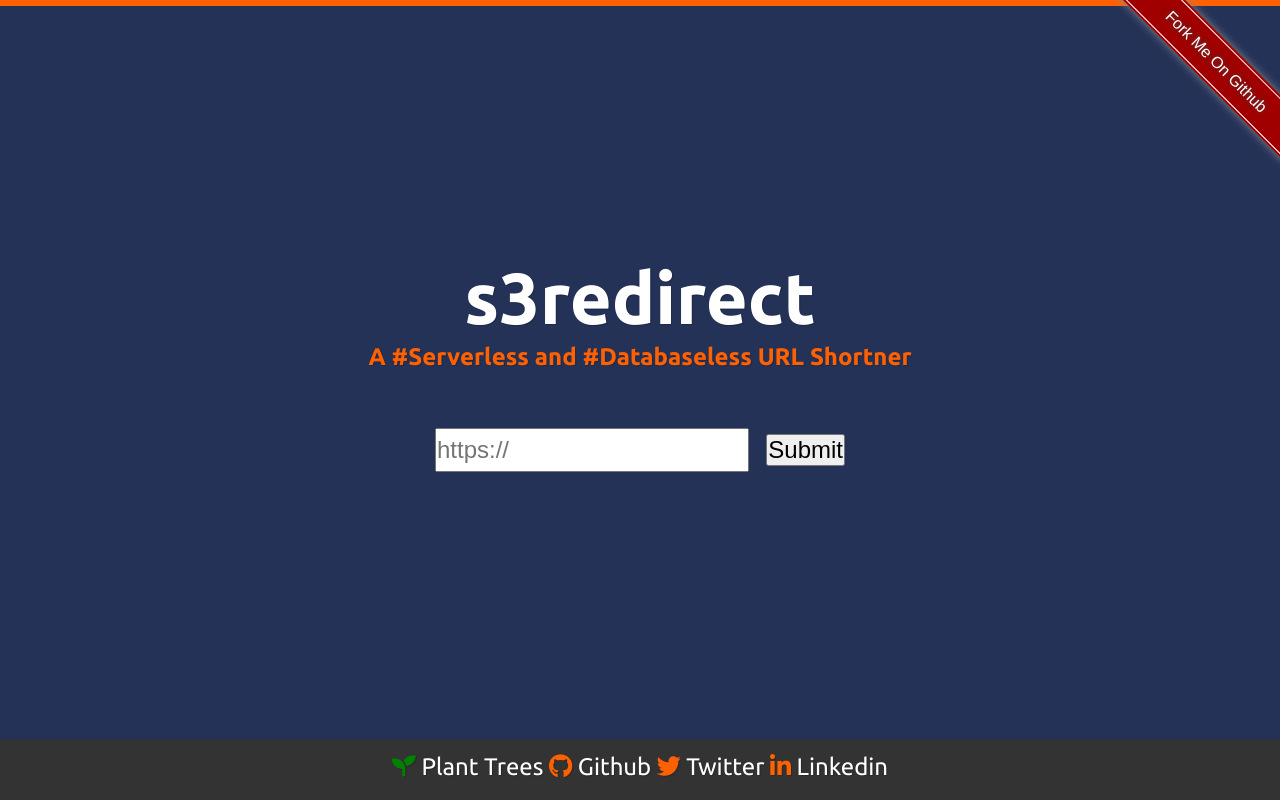
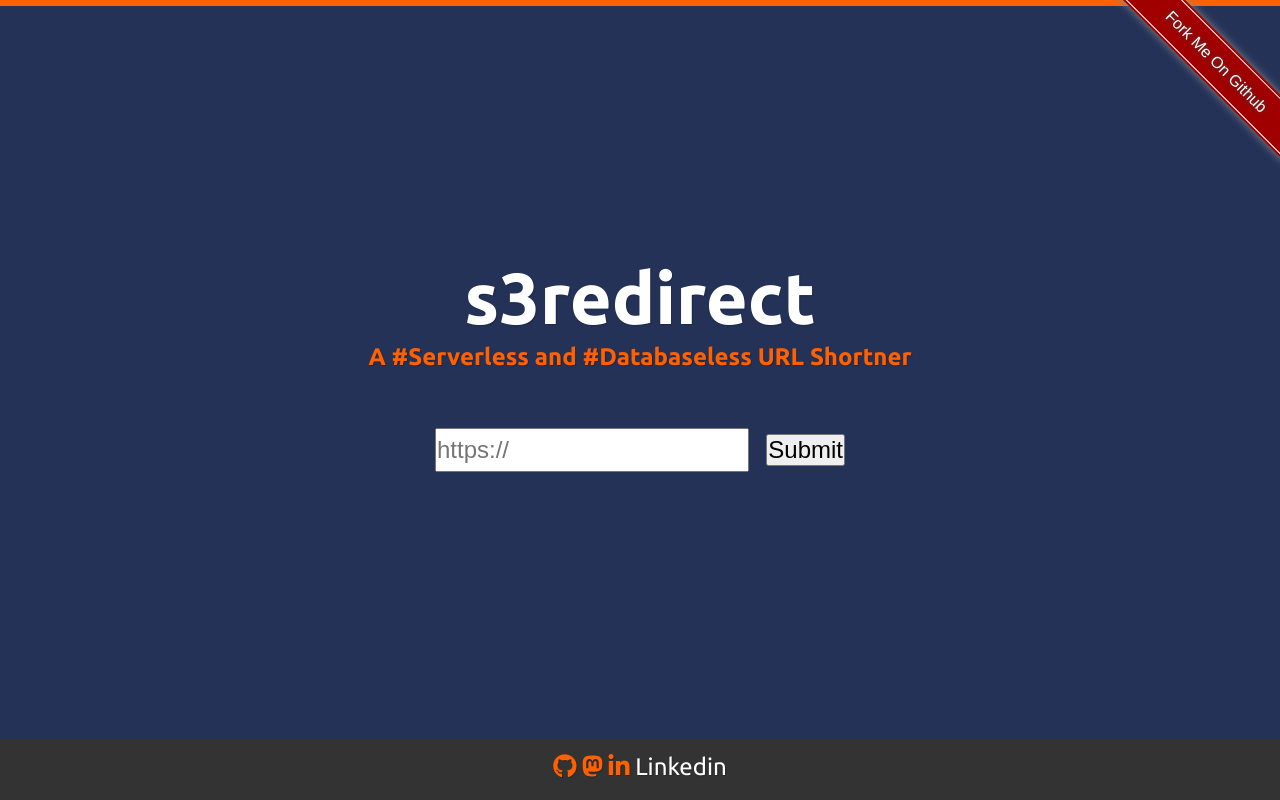
Before and after one commit to richarvey/s3redirect, a plain HTML site: page index.html in a window 1280 px wide. Drawn offline with nearby package versions, Linux system fonts and the light colour scheme; some packages are replaced by stand-ins of ours; a script that the page names is missing.

Commit message:
change social links on example site

```diff
--- a/index.html
+++ b/index.html
@@ -41,7 +41,7 @@
     </section>
 
     <div id="footer">
-	    <p><i class="fas fa-seedling"></i> <a href=https://www.patreon.com/richarvey>Plant Trees</a> <i class="fab fa-github"></i> <a href="https://github.com/richarvey/s3redirect">Github</a> <i class="fab fa-twitter"></i> <a href="https://twitter.com/ric__harvey">Twitter</a> <i class="fab fa-linkedin-in"></i> <a href="https://www.linkedin.com/in/richarvey/">Linkedin</a></p>
+	    <p><i class="fab fa-github"></i> <a href="https://github.com/richarvey/s3redirect"></a> <i class="fab fa-mastodon"></i> <a href="https://awscommunity.social/@ric"></a> <i class="fab fa-linkedin-in"></i> <a href="https://www.linkedin.com/in/richarvey/">Linkedin</a></p>
     </div>
 </div>
 
```
